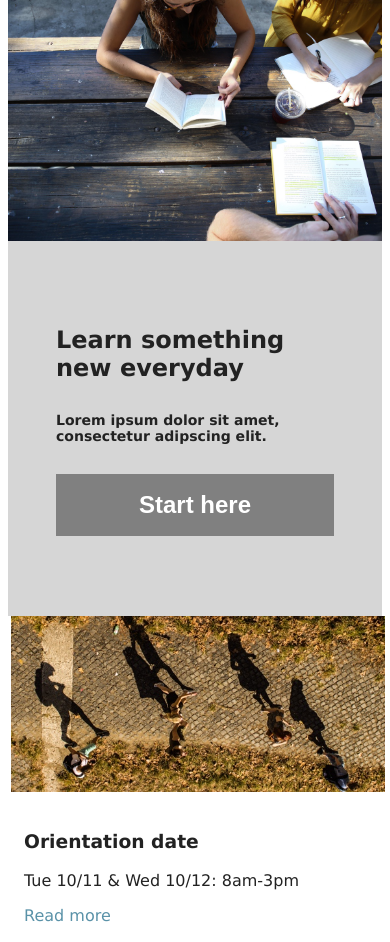
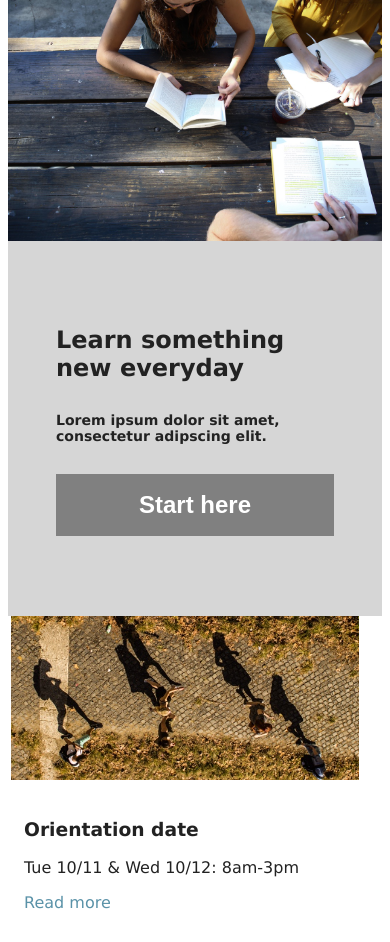
Before and after one commit to Rosita311/colmaracademy, a plain HTML site: page index.html in a window 390 px wide. Shown: the part 107-1049 px from the top of the page. Drawn offline with Linux system fonts and the light colour scheme.

Commit message:
adjust width mobile images

```diff
--- a/resources/css/style.css
+++ b/resources/css/style.css
@@ -244,7 +244,7 @@ button {
     }
 
     .mobile-images img {
-        max-width: 100%;
+        max-width: 93%;
         min-width: 50%;
         margin: auto;
         /* margin-left: -16px;
```
